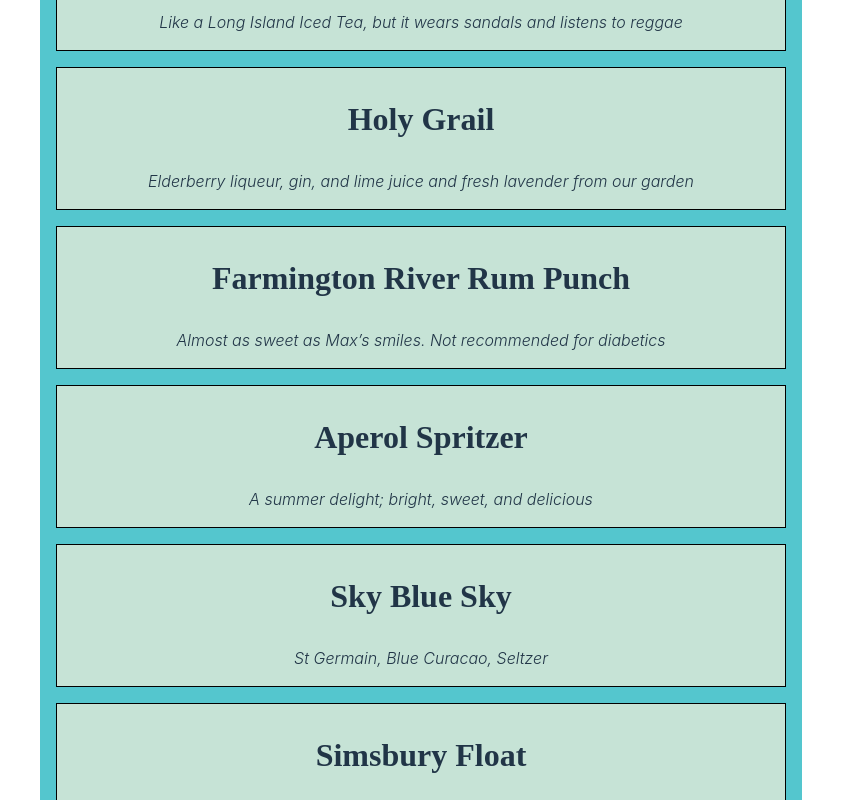
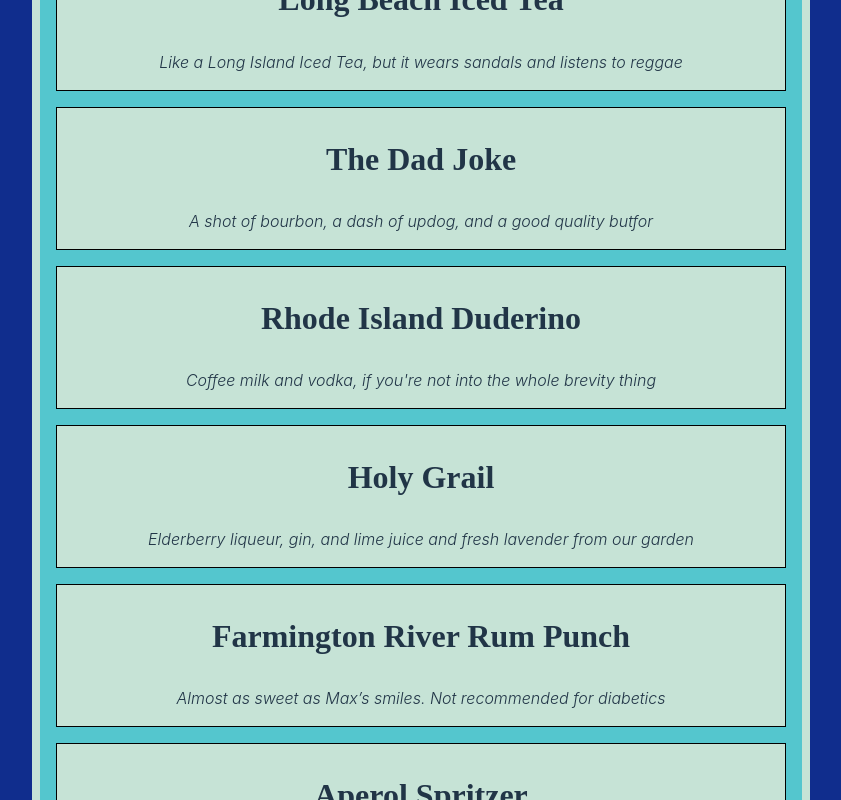
Before and after one commit to taubman33/drink-menu, a React (Vite) app in the folder drink-menu/: page / in a window 1280 px wide. Shown: the part 1400-2200 px from the top of the page, without its empty margins (219-1060 px from the left). Built offline with nearby package versions, Linux system fonts and the light colour scheme.

Commit message:
updating background and menu

```diff
--- a/drink-menu/src/App.css
+++ b/drink-menu/src/App.css
@@ -2,6 +2,10 @@
   margin: 0 auto;
   text-align: center;
   background-color:rgb(84, 198, 206)
+}
+
+body {
+  background-color: rgb(16, 45, 141)
 }
 
 .app-Header, .app-Main {
@@ -21,6 +25,7 @@
 
 .header-container {
   background-color: rgba(227, 235, 217, 0.8);
+  border: 1rem solid rgb(16, 45, 141);
   padding:2rem;
 
 }
@@ -47,3 +52,7 @@
 #header-text {
   font-size: 2rem;
 }
+
+.menu {
+  border: .5em solid rgba(227, 235, 217, 0.8)
+}
--- a/drink-menu/src/App.jsx
+++ b/drink-menu/src/App.jsx
@@ -5,8 +5,6 @@ import Header from './components/Header'
 import './App.css'
 
 function App() {
-
-
   return (
 
       <div className="menu">
@@ -14,8 +12,6 @@ function App() {
         <div className="app-Main"> <Main/></div>
         <div className="app-Footer"> <Footer/></div>
        </div>
-
-
   )
 }
 
--- a/drink-menu/src/components/Main.jsx
+++ b/drink-menu/src/components/Main.jsx
@@ -34,6 +34,17 @@ const Main = () => {
       description:
         "Like a Long Island Iced Tea, but it wears sandals and listens to reggae",
     },
+
+    {
+      title: "The Dad Joke",
+      description:
+        "A shot of bourbon, a dash of updog, and a good quality butfor",
+
+    },
+    {title: "Rhode Island Duderino",
+      description:
+        "Coffee milk and vodka, if you're not into the whole brevity thing",
+        },
     {
       title: "Holy Grail",
       description:
```
